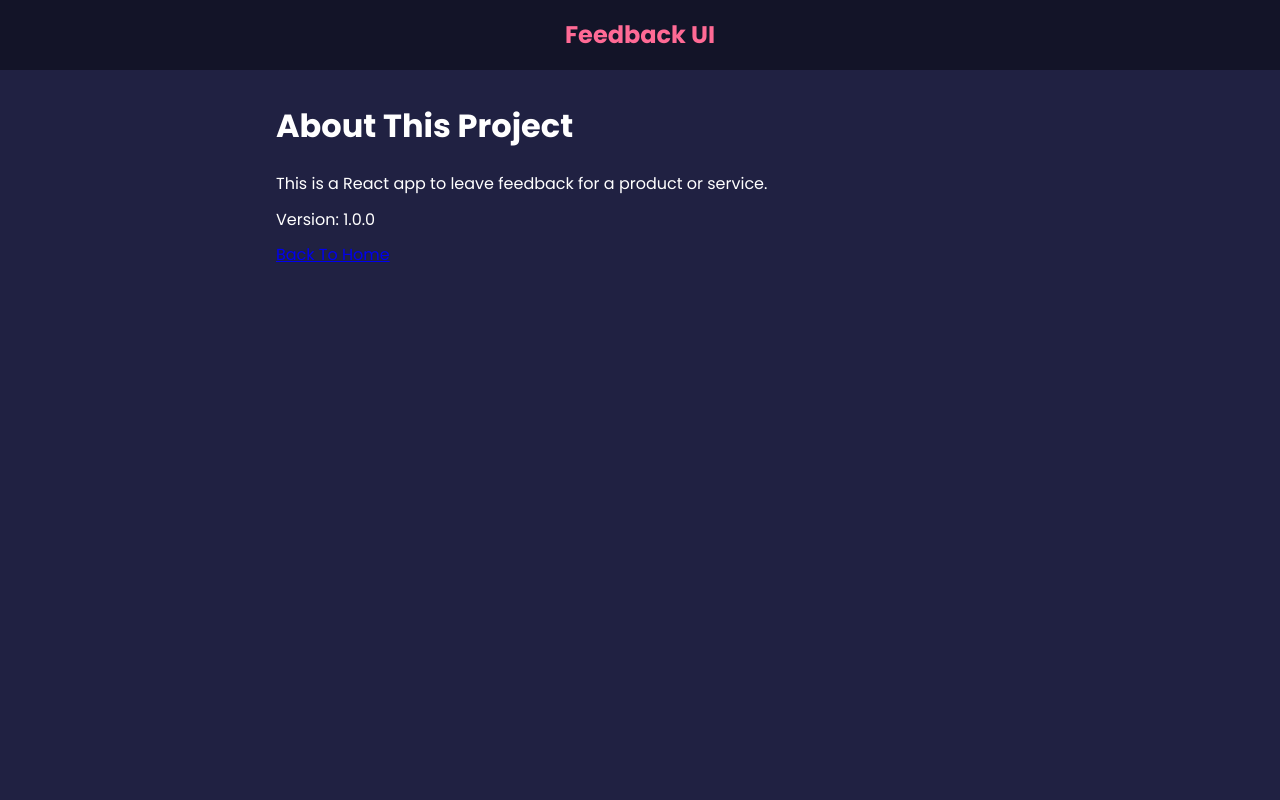
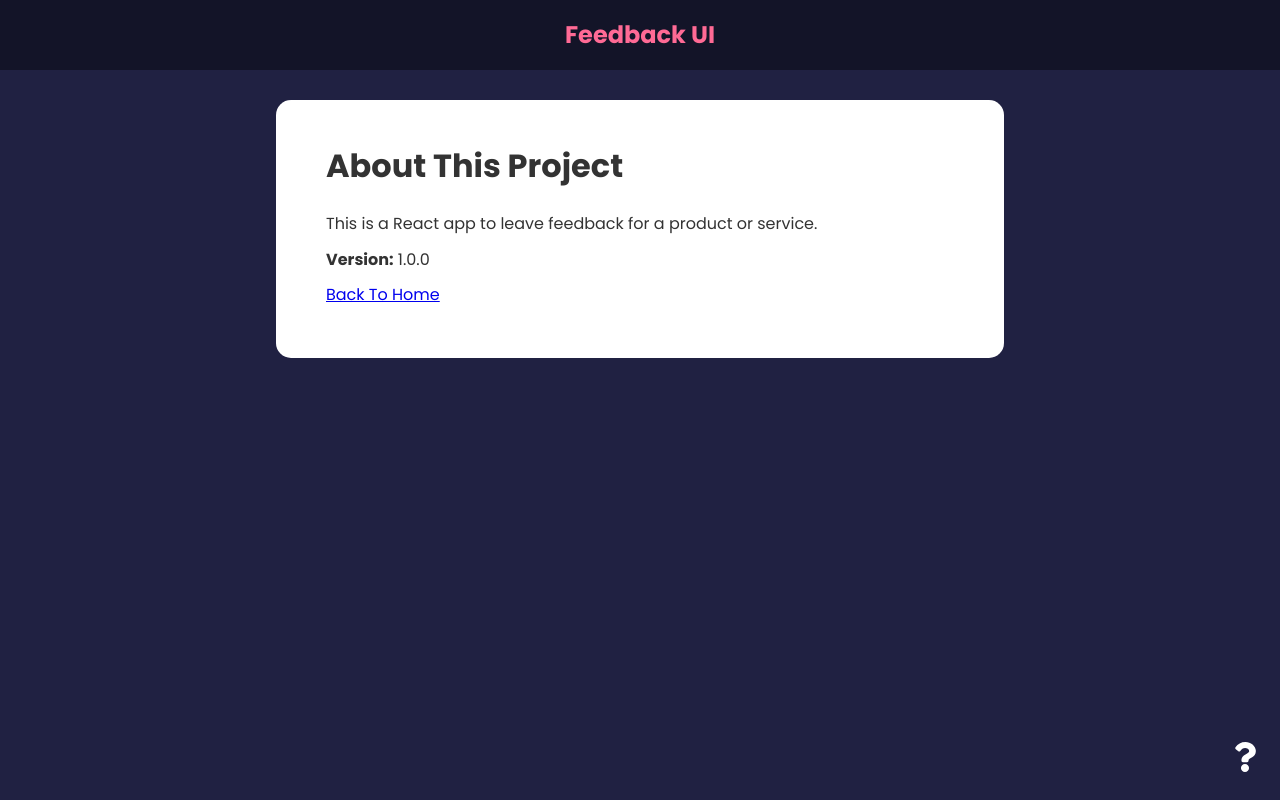
Before and after one commit to luismelrosquete/Product-Feedback-App, a React (Create React App) app: page /about in a window 1280 px wide. Built offline with nearby package versions, Linux system fonts and the light colour scheme.

Commit message:
Added the About page and link to the homepage for users to learn more about this project.

```diff
--- a/src/App.js
+++ b/src/App.js
@@ -6,6 +6,7 @@
 import FeedbackStats from "./components/FeedbackStats";
 import FeedbackForm from "./components/FeedbackForm";
 import FeedbackData from "./data/FeedbackData"
+import AboutIconLink from "./components/AboutIconLink";
 import AboutPage from "./pages/AboutPage";
 
 function App() {
@@ -38,6 +39,7 @@
           </Route>
           <Route path="/about" element={<AboutPage />}/>
         </Routes>
+        <AboutIconLink />
       </div>
     </Router>
   )
--- /dev/null
+++ b/src/components/AboutIconLink.jsx
@@ -0,0 +1,14 @@
+import {FaQuestion} from "react-icons/fa";
+import {Link} from "react-router-dom";
+
+function AboutIconLink() {
+    return (
+        <div className="about-link">
+            <Link to="/about">
+                <FaQuestion size={30} />
+            </Link>
+        </div>
+    )
+}
+
+export default AboutIconLink;
--- a/src/pages/AboutPage.jsx
+++ b/src/pages/AboutPage.jsx
@@ -1,13 +1,16 @@
 import Card from "../components/shared/Card";
+import {Link} from "react-router-dom";
 
 function AboutPage() {
     return (
-        <div className="about">
-            <h1>About This Project</h1>
-            <p>This is a React app to leave feedback for a product or service.</p>
-            <p>Version: 1.0.0</p>
-            <p><a href="/">Back To Home</a></p>
-        </div>
+        <Card>
+            <div className="about">
+                <h1>About This Project</h1>
+                <p>This is a React app to leave feedback for a product or service.</p>
+                <p><strong>Version:</strong> 1.0.0</p>
+                <p><Link to="/">Back To Home</Link></p>
+            </div>
+        </Card>
     )
 }
 
```
